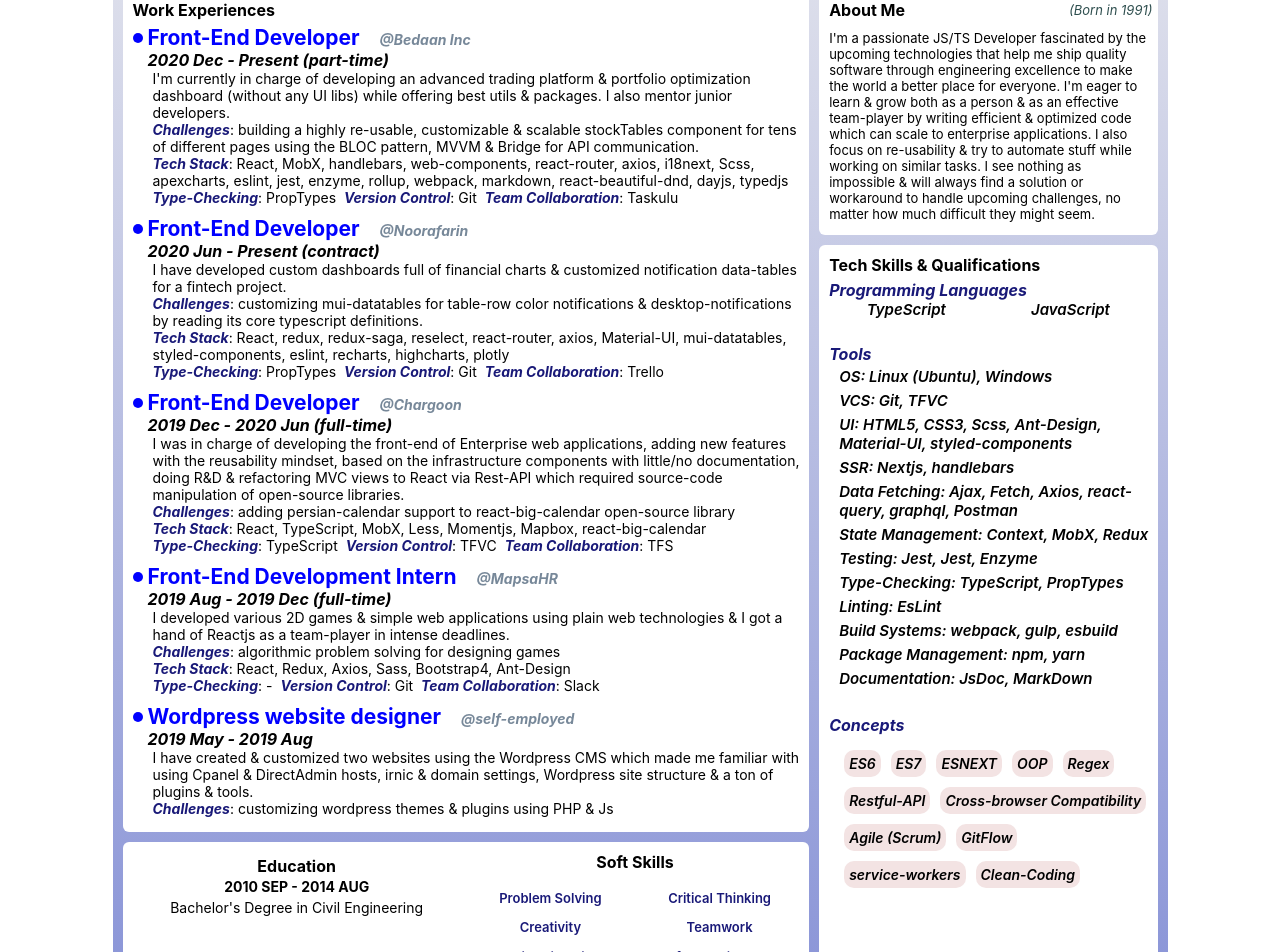
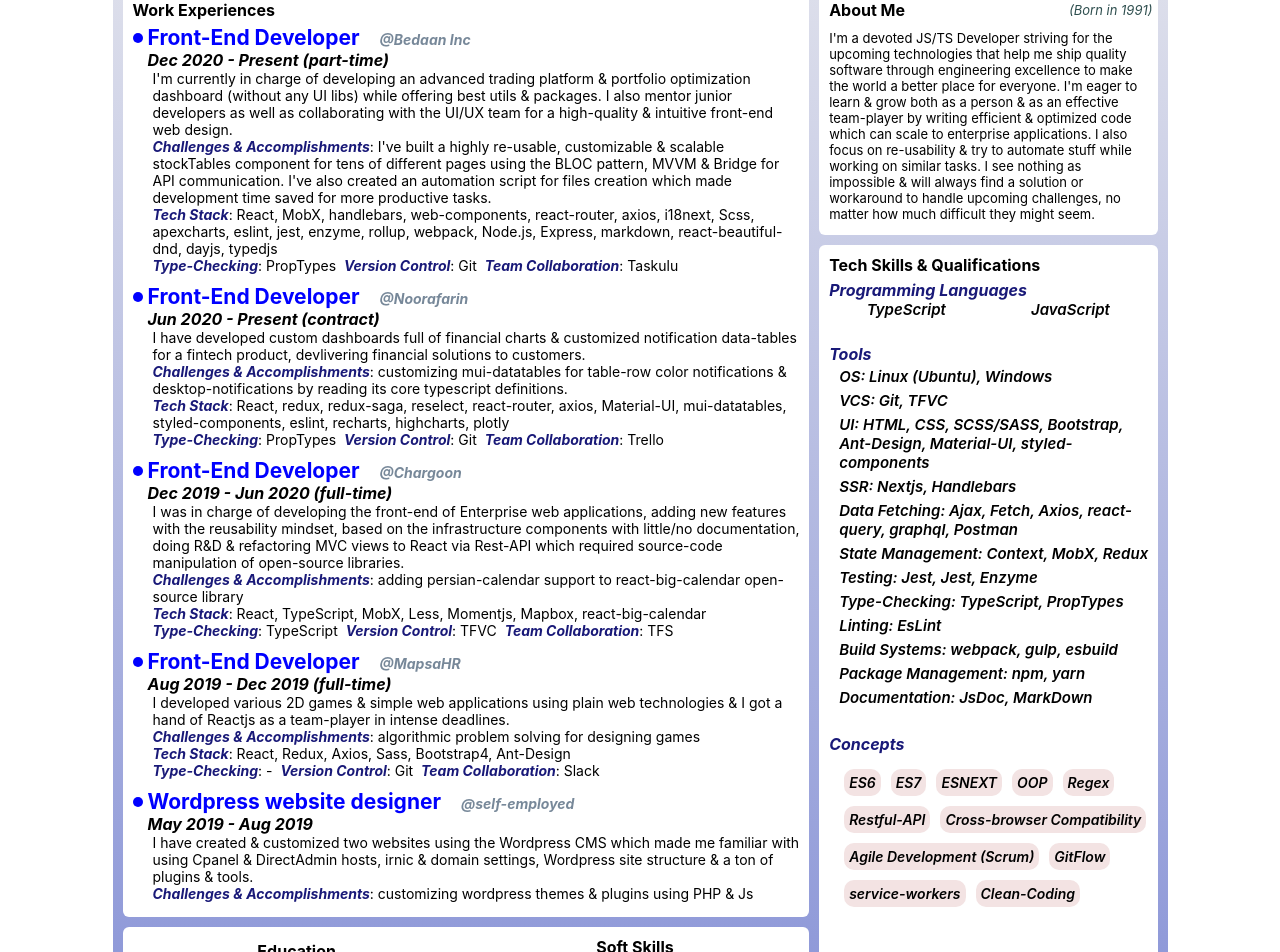
Before and after one commit to Sinakhx/cv, a React (Create React App) app: page / in a window 1280 px wide. Shown: the part 240-1192 px from the top of the page. Built offline with nearby package versions, Linux system fonts and the light colour scheme; the HTML template or start-up script is replaced by a standard one.

Commit message:
fix: json information

```diff
--- a/src/App.scss
+++ b/src/App.scss
@@ -1,7 +1,7 @@
 .cv-container {
   display: grid;
   grid-template-columns: 2fr 1fr;
-  grid-template-rows: 220px 255px auto 200px 110px 110px;
+  grid-template-rows: 220px 255px auto 160px 110px 110px;
   grid-auto-flow: dense;
   margin: 0 auto;
   width: 1045px;
--- a/src/components/OtherSkills/OtherSkills.scss
+++ b/src/components/OtherSkills/OtherSkills.scss
@@ -3,7 +3,7 @@
   grid-column: 1 / 2;
   display: grid;
   grid-template-columns: 2fr 1fr 1fr;
-  grid-template-rows: 80px 140px auto;
+  grid-template-rows: 80px 120px 145px;
   align-items: center;
   text-align: center;
   .education {
--- a/src/components/PersonalInfo/PersonalInfo.scss
+++ b/src/components/PersonalInfo/PersonalInfo.scss
@@ -66,7 +66,6 @@
   .qrcode {
     grid-row: 4 / 7;
     position: relative;
-    top: 5px;
     left: 915px;
     img {
       width: 100px;
--- a/src/components/WorkExperiences/ExperienceCard.js
+++ b/src/components/WorkExperiences/ExperienceCard.js
@@ -13,7 +13,7 @@
       </div>
       <div className="subtitle">{data.timeline}</div>
       <div className="description">{data.description}</div>
-      <div className="description"><strong>Challenges</strong>: {data.challenges}</div>
+      <div className="description"><strong>Challenges & Accomplishments</strong>: {data.challenges}</div>
       {!!data.techstack && <div className="description"><strong>Tech Stack</strong>: <span>{data.techstack}</span></div>}
       {!!data.typechecking && !!data.versioncontrol  && !!data.collaboration && <div className="description"><strong>Type-Checking</strong>: {data.typechecking} &nbsp;<strong>Version Control</strong>: {data.versioncontrol} &nbsp;<strong>Team Collaboration</strong>: {data.collaboration}</div>}
     </div>
--- a/src/data.json
+++ b/src/data.json
@@ -31,16 +31,16 @@
   },
   "aboutMe": {
     "birthYear": 1991,
-    "content": "I'm a passionate JS/TS Developer fascinated by the upcoming technologies that help me ship quality software through engineering excellence to make the world a better place for everyone. I'm eager to learn & grow both as a person & as an effective team-player by writing efficient & optimized code which can scale to  enterprise applications. I also focus on re-usability & try to automate stuff while working on similar tasks. I see nothing as impossible & will always find a solution or workaround to handle upcoming challenges, no matter how much difficult they might seem."
+    "content": "I'm a devoted JS/TS Developer striving for the upcoming technologies that help me ship quality software through engineering excellence to make the world a better place for everyone. I'm eager to learn & grow both as a person & as an effective team-player by writing efficient & optimized code which can scale to enterprise applications. I also focus on re-usability & try to automate stuff while working on similar tasks. I see nothing as impossible & will always find a solution or workaround to handle upcoming challenges, no matter how much difficult they might seem."
   },
   "workExperiences": [
     {
       "title": "Front-End Developer",
       "company": "Bedaan Inc",
-      "timeline": "2020 Dec - Present (part-time)",
-      "description": "I'm currently in charge of developing an advanced trading platform & portfolio optimization dashboard (without any UI libs) while offering best utils & packages. I also mentor junior developers.",
-      "challenges": "building a highly re-usable, customizable & scalable stockTables component for tens of different pages using the BLOC pattern, MVVM & Bridge for API communication.",
-      "techstack": "React, MobX, handlebars, web-components, react-router, axios, i18next, Scss, apexcharts, eslint, jest, enzyme, rollup, webpack, markdown, react-beautiful-dnd, dayjs, typedjs",
+      "timeline": "Dec 2020 - Present (part-time)",
+      "description": "I'm currently in charge of developing an advanced trading platform & portfolio optimization dashboard (without any UI libs) while offering best utils & packages. I also mentor junior developers as well as collaborating with the UI/UX team for a high-quality & intuitive front-end web design.",
+      "challenges": "I've built a highly re-usable, customizable & scalable stockTables component for tens of different pages using the BLOC pattern, MVVM & Bridge for API communication. I've also created an automation script for files creation which made development time saved for more productive tasks.",
+      "techstack": "React, MobX, handlebars, web-components, react-router, axios, i18next, Scss, apexcharts, eslint, jest, enzyme, rollup, webpack, Node.js, Express, markdown, react-beautiful-dnd, dayjs, typedjs",
       "typechecking": "PropTypes",
       "versioncontrol": "Git",
       "collaboration": "Taskulu"
@@ -48,8 +48,8 @@
     {
       "title": "Front-End Developer",
       "company": "Noorafarin",
-      "timeline": "2020 Jun - Present  (contract)",
-      "description": "I have developed custom dashboards full of financial charts & customized notification data-tables for a fintech project.",
+      "timeline": "Jun 2020 - Present  (contract)",
+      "description": "I have developed custom dashboards full of financial charts & customized notification data-tables for a fintech product, devlivering financial solutions to customers.",
       "challenges": "customizing mui-datatables for table-row color notifications & desktop-notifications by reading its core typescript definitions.",
       "techstack": "React, redux, redux-saga, reselect, react-router, axios, Material-UI, mui-datatables, styled-components, eslint, recharts, highcharts, plotly",
       "typechecking": "PropTypes",
@@ -59,7 +59,7 @@
     {
       "title": "Front-End Developer",
       "company": "Chargoon",
-      "timeline": "2019 Dec - 2020 Jun  (full-time)",
+      "timeline": "Dec 2019 - Jun 2020  (full-time)",
       "description": "I was in charge of developing the front-end of Enterprise web applications, adding new features with the reusability mindset, based on the infrastructure components with little/no documentation, doing R&D & refactoring MVC views to React via Rest-API which required source-code manipulation of open-source libraries.",
       "challenges": "adding persian-calendar support to react-big-calendar open-source library",
       "techstack": "React, TypeScript, MobX, Less, Momentjs, Mapbox, react-big-calendar",
@@ -68,9 +68,9 @@
       "collaboration": "TFS"
     },
     {
-      "title": "Front-End Development Intern",
+      "title": "Front-End Developer",
       "company": "MapsaHR",
-      "timeline": "2019 Aug - 2019 Dec (full-time)",
+      "timeline": "Aug 2019 - Dec 2019 (full-time)",
       "description": "I developed various 2D games & simple web applications using plain web technologies & I got a hand of Reactjs as a team-player in intense deadlines.",
       "challenges": "algorithmic problem solving for designing games",
       "techstack": "React, Redux, Axios, Sass, Bootstrap4, Ant-Design",
@@ -81,18 +81,18 @@
     {
       "title": "Wordpress website designer",
       "company": "self-employed",
-      "timeline": "2019 May - 2019 Aug",
+      "timeline": "May 2019 - Aug 2019",
       "description": "I have created & customized two websites using the Wordpress CMS which made me familiar with using Cpanel & DirectAdmin hosts, irnic & domain settings, Wordpress site structure & a ton of plugins & tools.",
       "challenges": "customizing wordpress themes & plugins using PHP & Js"
     }
   ],
   "techSkills": {
     "ProgrammingLanguages": "TypeScript, JavaScript",
-    "Concepts": "ES6, ES7, ESNEXT, OOP, Regex, Restful-API, Cross-browser Compatibility, Agile (Scrum), GitFlow, service-workers, Clean-Coding",
+    "Concepts": "ES6, ES7, ESNEXT, OOP, Regex, Restful-API, Cross-browser Compatibility, Agile Development (Scrum), GitFlow, service-workers, Clean-Coding",
     "OS": "Linux (Ubuntu), Windows",
     "VCS": "Git, TFVC",
-    "UI": "HTML5, CSS3, Scss, Ant-Design, Material-UI, styled-components",
-    "SSR": "Nextjs, handlebars",
+    "UI": "HTML, CSS, SCSS/SASS, Bootstrap, Ant-Design, Material-UI, styled-components",
+    "SSR": "Nextjs, Handlebars",
     "DataFetching": "Ajax, Fetch, Axios, react-query, graphql, Postman",
     "StateManagement": "Context, MobX, Redux",
     "Testing": "Jest, Enzyme",
@@ -104,13 +104,13 @@
   },
   "otherSkills": {
       "education": {
-          "period": "2010 SEP - 2014 AUG",
+          "period": "SEP 2010 - AUG 2014",
           "degree": "Bachelor's Degree in Civil Engineering"
       },
       "softSkills": "Problem Solving, Critical Thinking, Creativity, Teamwork, Active Listening, Self-Consciousness, Perseverance, Approachability",
       "certifications": [
           {
-              "title": "Task-Oriented Course in Fundamentals of Python Programming and Algorithmic Thinking,  (with Perfect Score)  Quera",
+              "title": "Task-Oriented Course in Fundamentals of Python Programming and Algorithmic Thinking,  (with Perfect Score)  Quera.ir",
               "issueDate": "Issued Jan 2019",
               "credentialID": "vyDto2ev",
               "url": "https://quera.ir/certificate/vyDto2ev/"
```
